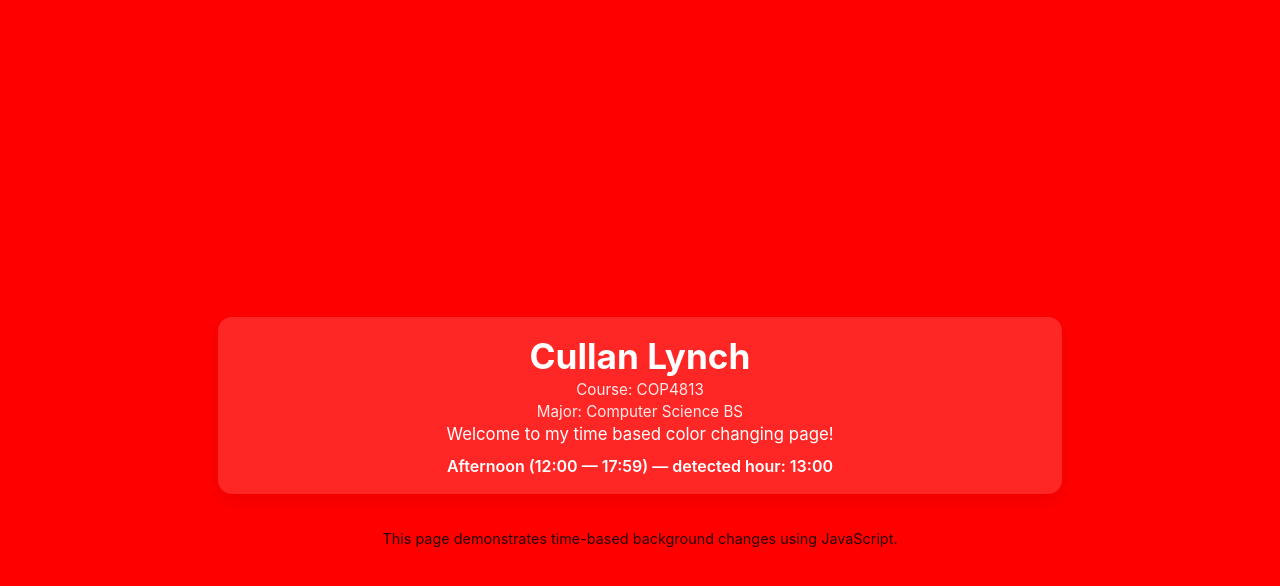
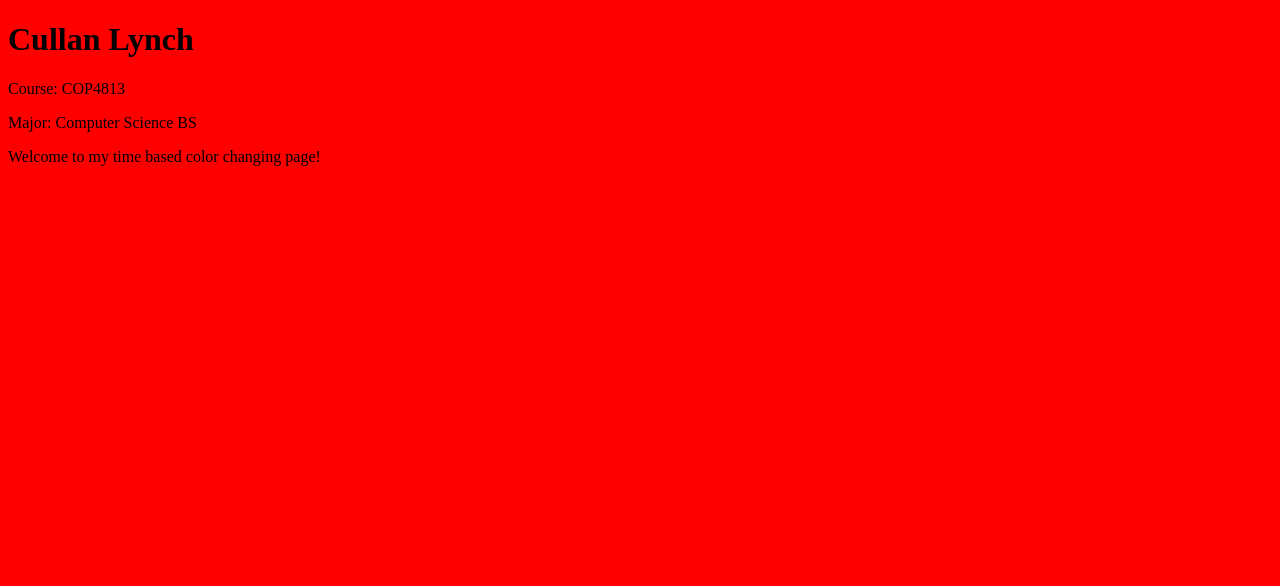
Before and after one commit to cullanl04/Dynamic-Webpage-LYNCH, a plain HTML site: page index.html in a window 1280 px wide. Drawn offline with Linux system fonts and the light colour scheme.

Commit message:
index.html

```diff
--- a/index.html
+++ b/index.html
@@ -4,127 +4,31 @@
   <meta charset="utf-8" />
   <meta name="viewport" content="width=device-width,initial-scale=1" />
   <title>Dynamic Time-Based Webpage</title>
-  <style>
-    html, body {
-      height: 100%;
-      margin: 0;
-      font-family: -apple-system, BlinkMacSystemFont, "Segoe UI", Roboto, Arial;
-      transition: background 700ms ease, color 400ms ease;
+  <script>
+    // Function to set background color based on time
+    function setBackground() {
+      const hour = new Date().getHours();
+      let color;
+
+      if (hour >= 6 && hour < 12) {
+        color = "orange"; // Morning
+      } else if (hour >= 12 && hour < 18) {
+        color = "red"; // Afternoon
+      } else if (hour >= 18 && hour < 21) {
+        color = "lightblue"; // Evening
+      } else {
+        color = "darkblue"; // Night
+      }
+
+      document.body.style.backgroundColor = color;
     }
-
-    .container {
-      min-height: 100%;
-      display: flex;
-      flex-direction: column;
-      align-items: center;
-      justify-content: center;
-      gap: 18px;
-      padding: 32px;
-      text-align: center;
-    }
-
-    h1 { margin: 0; font-size: 2.2rem; }
-    p { margin: 0.2rem 0; font-size: 1.05rem; }
-    .meta { font-size: 0.95rem; opacity: 0.9; }
-
-    .card {
-      background: rgba(255,255,255,0.15);
-      padding: 18px 22px;
-      border-radius: 14px;
-      box-shadow: 0 6px 18px rgba(0,0,0,0.08);
-      max-width: 800px;
-      width: 100%;
-    }
-
-    footer { margin-top: 18px; font-size: 0.9rem; opacity: 0.85; }
-    .status { margin-top: 12px; font-weight: 600; }
-    .light-text { color: #ffffff; }
-    .dark-text { color: #0f1720; }
-
-    @media (max-width: 520px) {
-      h1 { font-size: 1.6rem; }
-      .card { padding: 14px; }
-    }
-  </style>
+    window.onload = setBackground;
+  </script>
 </head>
 <body>
-  <div class="container">
-    <div class="card" id="card">
-      <h1 id="name">Cullan Lynch</h1>
-      <p class="meta" id="course">Course: COP4813</p>
-      <p class="meta" id="major">Major: Computer Science BS</p>
-      <p id="greeting">Welcome to my time based color changing page!</p>
-
-      <div class="status" id="status">Detecting time...</div>
-    </div>
-
-    <footer>
-      This page demonstrates time-based background changes using JavaScript.
-    </footer>
-  </div>
-
-  <script>
-    // Your info
-    const STUDENT_NAME = "Cullan Lynch";
-    const COURSE_NAME  = "Course: COP4813";
-    const MAJOR_NAME   = "Major: Computer Science BS";
-    const GREETING     = "Welcome to my time based color changing page!";
-
-    // Time-based themes with requested colors
-    const THEMES = {
-      morning: {
-        label: "Morning (6:00 — 11:59)",
-        css: "orange",
-        textClass: "dark-text"
-      },
-      afternoon: {
-        label: "Afternoon (12:00 — 17:59)",
-        css: "red",
-        textClass: "light-text"
-      },
-      evening: {
-        label: "Evening (18:00 — 20:59)",
-        css: "lightblue",
-        textClass: "dark-text"
-      },
-      night: {
-        label: "Night (21:00 — 5:59)",
-        css: "darkblue",
-        textClass: "light-text"
-      }
-    };
-
-    // Pick theme
-    function getThemeForHour(hour) {
-      if (hour >= 6 && hour < 12) return THEMES.morning;
-      if (hour >= 12 && hour < 18) return THEMES.afternoon;
-      if (hour >= 18 && hour < 21) return THEMES.evening;
-      return THEMES.night;
-    }
-
-    // Apply theme
-    function applyTheme(theme, hour) {
-      document.body.style.background = theme.css;
-      const card = document.getElementById('card');
-      card.classList.remove('light-text', 'dark-text');
-      card.classList.add(theme.textClass);
-
-      document.getElementById('name').textContent   = STUDENT_NAME;
-      document.getElementById('course').textContent = COURSE_NAME;
-      document.getElementById('major').textContent  = MAJOR_NAME;
-      document.getElementById('greeting').textContent = GREETING;
-
-      document.getElementById('status').textContent =
-        `${theme.label} — detected hour: ${String(hour).padStart(2,'0')}:00`;
-    }
-
-    // Init
-    (function init() {
-      const now = new Date();
-      const hour = now.getHours();
-      const theme = getThemeForHour(hour);
-      applyTheme(theme, hour);
-    })();
-  </script>
+  <h1>Cullan Lynch</h1>
+  <p>Course: COP4813</p>
+  <p>Major: Computer Science BS</p>
+  <p>Welcome to my time based color changing page!</p>
 </body>
 </html>
```
